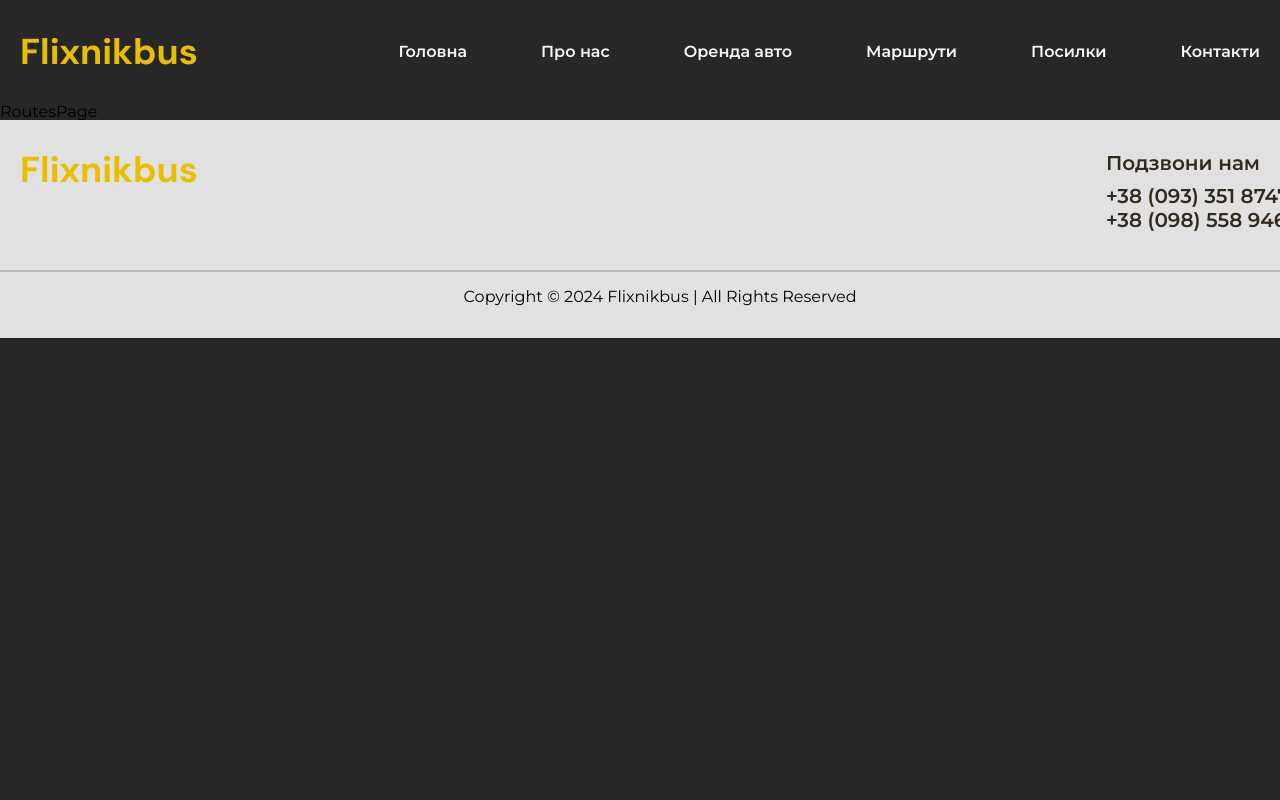
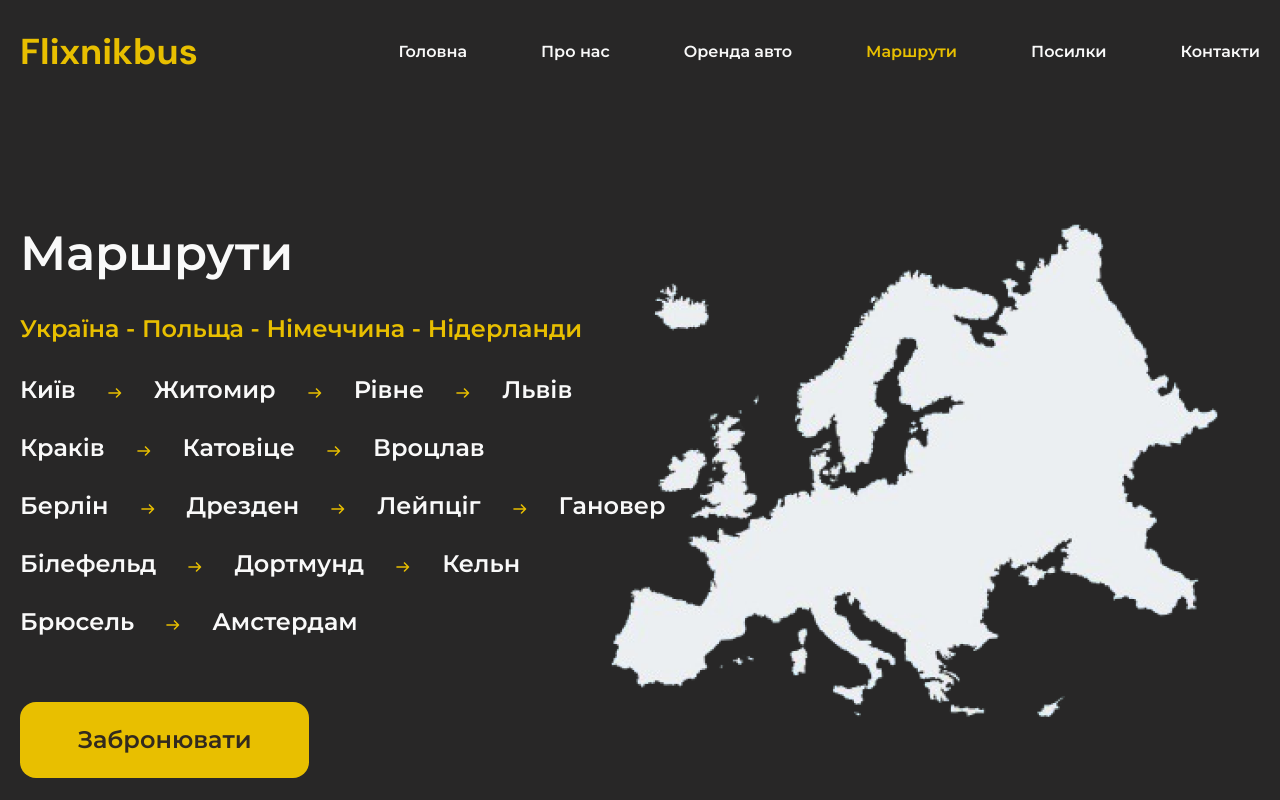
Before and after one commit to Nikita80230/mukobus, a Gatsby site: page /routes in a window 1280 px wide. Shown: the top 800 px of the page. Built offline with nearby package versions, Linux system fonts and the light colour scheme; Gatsby itself is replaced by a stand-in of ours.

Commit message:
markup done

```diff
--- /dev/null
+++ b/src/components/DeliverySection/styled.js
@@ -0,0 +1,41 @@
+import styled from "styled-components";
+
+import deliverySectionImg from "../../assets/images/deliverySectionImg.png";
+
+export const StyledDeliverySection = styled.section`
+  background-image: url(${deliverySectionImg});
+  background-position: top 50% right 8%;
+  background-repeat: no-repeat;
+
+  min-height: 638px;
+
+  padding-top: 120px;
+  padding-bottom: 120px;
+
+  .deliverySection {
+    max-width: 573px;
+    width: 100%;
+  }
+  .deliveryTitle {
+    margin-bottom: 34px;
+
+    font-family: ${({ theme }) => theme.fonts.fontFamily};
+    font-weight: 600;
+    font-size: 48px;
+
+    // line-height: 58px;
+    line-height: 1.20833;
+    color: ${({ theme }) => theme.colors.black};
+  }
+  .deliveryDescription {
+    margin-bottom: 34px;
+
+    font-family: ${({ theme }) => theme.fonts.fontFamily};
+    font-weight: 500;
+    font-size: 18px;
+
+    // line-height: 28px;
+    line-height: 1.55556;
+    color: ${({ theme }) => theme.colors.black};
+  }
+`;
--- a/src/components/Header/index.jsx
+++ b/src/components/Header/index.jsx
@@ -4,7 +4,37 @@
 import { routes } from "../../constants/routes";
 import Container from "../Container";
 
-const Header = () => {
+const appRoutes = [
+  {
+    pageUrl: routes.HOME,
+    pageName: "Головна",
+  },
+  {
+    pageUrl: `${routes.HOME}#about`,
+    pageName: "Про нас",
+  },
+  {
+    pageUrl: routes.RENT,
+    pageName: "Оренда авто",
+  },
+  {
+    pageUrl: routes.ROUTES,
+    pageName: "Маршрути",
+  },
+  {
+    pageUrl: routes.DELIVERY,
+    pageName: "Посилки",
+  },
+  {
+    pageUrl: `${routes.HOME}#contacts`,
+    pageName: "Контакти",
+  },
+];
+
+const Header = ({ isLightTheme, pathname }) => {
+  // +`${pathname === route.pageUrl + "/" ? "active" : ""}`;
+  const fixedPathname = pathname.sp;
+
   return (
     <StyledHeader>
       <Container>
@@ -15,7 +45,21 @@
             </Link>
           </div>
           <nav className="navigation">
-            <Link className="navigationLink" to={routes.HOME}>
+            {appRoutes.map((route) => {
+              return (
+                <Link
+                  activeClassName="active"
+                  className={`navigationLink ${
+                    isLightTheme ? "lightTheme" : "darkTheme"
+                  } `}
+                  to={route.pageUrl}
+                  key={route.pageName}
+                >
+                  {route.pageName}
+                </Link>
+              );
+            })}
+            {/* <Link className="navigationLink" to={routes.HOME}>
               Головна
             </Link>
             <Link className="navigationLink" to={`${routes.HOME}#about`}>
@@ -32,7 +76,7 @@
             </Link>
             <Link className="navigationLink" to={`${routes.HOME}#contacts`}>
               Контакти
-            </Link>
+            </Link> */}
           </nav>
         </div>
       </Container>
--- a/src/components/Header/styled.js
+++ b/src/components/Header/styled.js
@@ -37,6 +37,12 @@
 
     // line-height: 20px;
     line-height: 1.25;
-    color: #f9f9f9;
+    color: ${({ theme }) => theme.colors.white};
+  }
+  .navigationLink.lightTheme {
+    color: ${({ theme }) => theme.colors.black};
+  }
+  .navigationLink.active {
+    color: ${({ theme }) => theme.colors.yellowMainColor};
   }
 `;
--- a/src/components/PageLayout/index.jsx
+++ b/src/components/PageLayout/index.jsx
@@ -1,4 +1,4 @@
-import React, { useEffect } from "react";
+import React, { useEffect, useState } from "react";
 import { Location } from "@reach/router";
 
 import Header from "../Header";
@@ -9,17 +9,20 @@
 import "../../assets/styles/global.css";
 
 const PageLayout = ({ children, location }) => {
+  const [isLightTheme, setIsLightTheme] = useState(false);
   console.log("location-->", location);
   useEffect(() => {
     switch (location.pathname) {
       case "/rent/":
       case "/delivery/":
         document.body.className = "light";
+        setIsLightTheme(true);
 
         break;
 
       default:
         document.body.className = "dark";
+        setIsLightTheme(false);
     }
   }, [location]);
 
@@ -27,7 +30,7 @@
     <>
       {/* <GlobalStyle /> */}
       <StyledPageLayout>
-        <Header />
+        <Header isLightTheme={isLightTheme} pathname={location.pathname} />
         <main>{children}</main>
         <Footer />
       </StyledPageLayout>
--- /dev/null
+++ b/src/components/RentBusSection/styled.js
@@ -0,0 +1,41 @@
+import styled from "styled-components";
+
+import backgroundImg from "../../assets/images/rentCarPageImg.png";
+
+export const StyledRentBusSection = styled.section`
+  background-image: url(${backgroundImg});
+  background-position: top 27% right;
+  background-repeat: no-repeat;
+
+  min-height: 638px;
+
+  padding-top: 120px;
+  padding-bottom: 120px;
+
+  .rentBusSection {
+    max-width: 573px;
+    width: 100%;
+  }
+  .rentBusTitle {
+    margin-bottom: 34px;
+
+    font-family: ${({ theme }) => theme.fonts.fontFamily};
+    font-weight: 600;
+    font-size: 48px;
+
+    // line-height: 58px;
+    line-height: 1.20833;
+    color: ${({ theme }) => theme.colors.black};
+  }
+  .rentBusDescription {
+    margin-bottom: 34px;
+
+    font-family: ${({ theme }) => theme.fonts.fontFamily};
+    font-weight: 500;
+    font-size: 18px;
+
+    // line-height: 28px;
+    line-height: 1.55556;
+    color: ${({ theme }) => theme.colors.black};
+  }
+`;
--- /dev/null
+++ b/src/components/RoutesSection/index.jsx
@@ -0,0 +1,62 @@
+import React from "react";
+import { StyledRoutesSection } from "./styled";
+import Container from "../Container";
+import BookButton from "../BookButton";
+import Arrow from "../../assets/images/arrow.inline.svg";
+
+const RoutesSection = () => {
+  return (
+    <StyledRoutesSection>
+      <Container>
+        <div className="routesSection">
+          <h1 className="routesSectionTitle">Маршрути</h1>
+          <span className="routesSectionSubtitle">
+            Україна - Польща - Німеччина - Нідерланди
+          </span>
+          <div className="routesContainer">
+            <span className="routesDirection">
+              Київ
+              <Arrow className="arrowIcon" />
+              Житомир
+              <Arrow className="arrowIcon" />
+              Рівне
+              <Arrow className="arrowIcon" />
+              Львів
+            </span>
+            <span className="routesDirection">
+              Краків
+              <Arrow className="arrowIcon" />
+              Катовіце
+              <Arrow className="arrowIcon" />
+              Вроцлав
+            </span>
+            <span className="routesDirection">
+              Берлін
+              <Arrow className="arrowIcon" />
+              Дрезден
+              <Arrow className="arrowIcon" />
+              Лейпціг
+              <Arrow className="arrowIcon" />
+              Гановер
+            </span>
+            <span className="routesDirection">
+              Білефельд
+              <Arrow className="arrowIcon" />
+              Дортмунд
+              <Arrow className="arrowIcon" />
+              Кельн
+            </span>
+            <span className="routesDirection">
+              Брюсель
+              <Arrow className="arrowIcon" />
+              Амстердам
+            </span>
+          </div>
+          <BookButton />
+        </div>
+      </Container>
+    </StyledRoutesSection>
+  );
+};
+
+export default RoutesSection;
--- /dev/null
+++ b/src/components/RoutesSection/styled.js
@@ -0,0 +1,62 @@
+import styled from "styled-components";
+
+import routesSectionImg from "../../assets/images/routesPageSectionImg.png";
+
+export const StyledRoutesSection = styled.section`
+  background-image: url(${routesSectionImg});
+  background-position: top 50% right 8%;
+  background-repeat: no-repeat;
+
+  .routesSection {
+    height: 520px;
+
+    padding-top: 120px;
+    padding-bottom: 120px;
+  }
+
+  .routesSectionTitle {
+    margin-bottom: 33px;
+
+    font-family: ${({ theme }) => theme.fonts.fontFamily};
+    font-weight: 600;
+    font-size: 48px;
+
+    // line-height: 58px;
+    line-height: 1.20833;
+    color: ${({ theme }) => theme.colors.white};
+  }
+  .routesSectionSubtitle {
+    display: inline-block;
+    margin-bottom: 33px;
+
+    font-family: ${({ theme }) => theme.fonts.fontFamily};
+    font-weight: 600;
+    font-size: 24px;
+
+    // line-height: 28px;
+    line-height: 1.16667;
+    color: ${({ theme }) => theme.colors.yellowMainColor};
+  }
+
+  .routesContainer {
+    display: flex;
+    flex-direction: column;
+    gap: 30px;
+
+    margin-bottom: 66px;
+  }
+
+  .routesDirection {
+    font-family: ${({ theme }) => theme.fonts.fontFamily};
+    font-weight: 600;
+    font-size: 24px;
+
+    // line-height: 28px;
+    line-height: 1.16667;
+    color: ${({ theme }) => theme.colors.white};
+  }
+
+  .arrowIcon {
+    margin: 0 32px;
+  }
+`;
--- a/src/pages/delivery.jsx
+++ b/src/pages/delivery.jsx
@@ -2,14 +2,13 @@
 import Container from "../components/Container";
 import PageLayout from "../components/PageLayout";
 import { StyledDeliveryPage } from "../assets/styles/deliveryPageStyled";
+import DeliverySection from "../components/DeliverySection";
 
 const DeliveryPage = () => {
   return (
     <PageLayout>
       <StyledDeliveryPage>
-        <Container>
-          <h1>DeliveryPage</h1>
-        </Container>
+        <DeliverySection />
       </StyledDeliveryPage>
     </PageLayout>
   );
--- a/src/pages/rent.jsx
+++ b/src/pages/rent.jsx
@@ -2,14 +2,13 @@
 import PageLayout from "../components/PageLayout";
 import { StyledRentPage } from "../assets/styles/rentPageStyled";
 import Container from "../components/Container";
+import RentBusSection from "../components/RentBusSection";
 
 const RentPage = () => {
   return (
     <PageLayout>
       <StyledRentPage>
-        <Container>
-          <h1>RentPage</h1>
-        </Container>
+        <RentBusSection />
       </StyledRentPage>
     </PageLayout>
   );
--- a/src/pages/routes.jsx
+++ b/src/pages/routes.jsx
@@ -1,11 +1,14 @@
 import React from "react";
 import PageLayout from "../components/PageLayout";
 import { StyledRoutesPage } from "../assets/styles/routesPageStyled";
+import RoutesSection from "../components/RoutesSection";
 
 const RoutesPage = () => {
   return (
     <PageLayout>
-      <StyledRoutesPage>RoutesPage</StyledRoutesPage>
+      <StyledRoutesPage>
+        <RoutesSection />
+      </StyledRoutesPage>
     </PageLayout>
   );
 };
```
Also changed, not shown: src/components/DeliverySection/index.jsx (added, +31 -0 lines), src/components/RentBusSection/index.jsx (added, +32 -0 lines), src/assets/images/arrow.inline.svg (added), src/assets/images/deliverySectionImg.png (added), src/assets/images/rentCarPageImg.png (added), src/assets/images/routesPageSectionImg.png (added).
